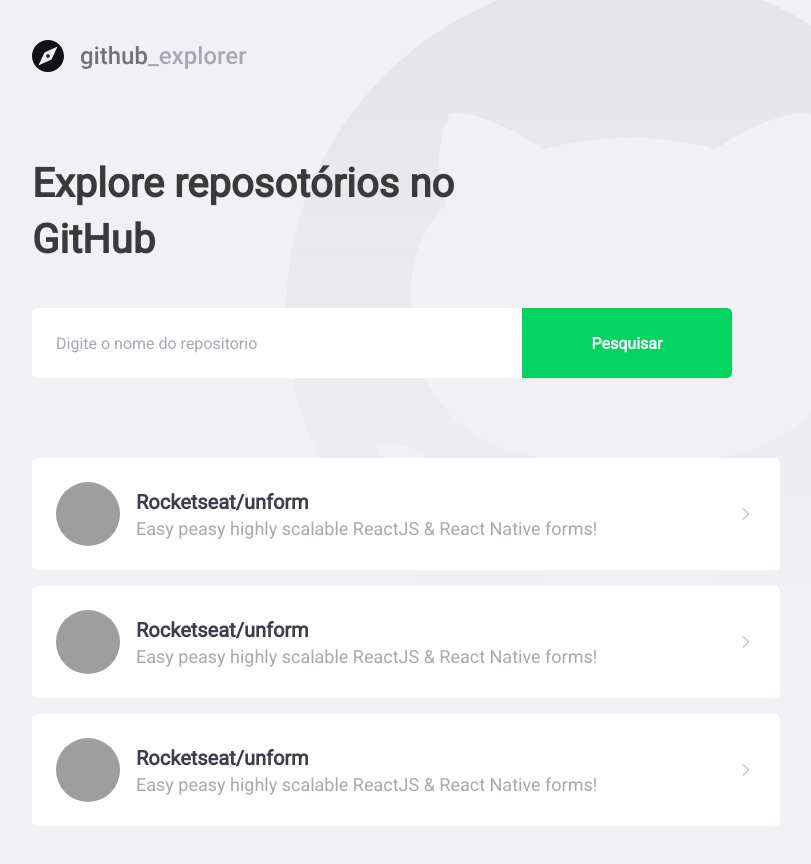
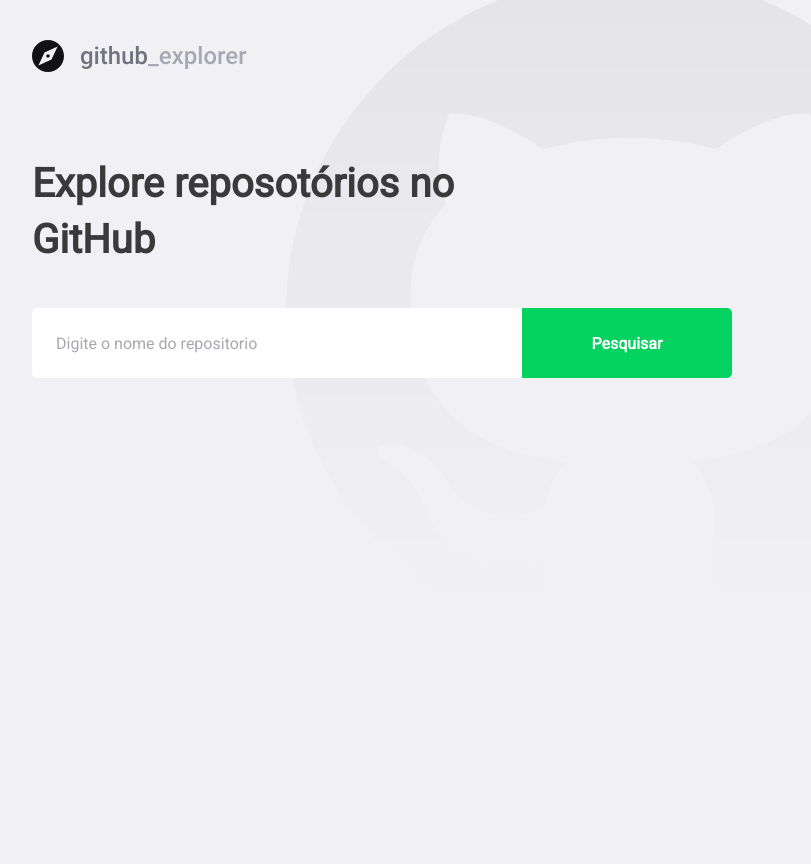
Before and after one commit to aragaoruan/repository-github-react-ts, a React (Create React App) app: page / in a window 1280 px wide. Shown: the whole page, without its empty margins (128-939 px from the left). After the commit the page ends 800 px from the top, so only its background shows below. Built offline with nearby package versions, Linux system fonts and the light colour scheme; grey boxes are pictures that could not be loaded.

Commit message:
feat: conectando com api

```diff
--- a/package.json
+++ b/package.json
@@ -10,6 +10,7 @@
     "@types/node": "^12.0.0",
     "@types/react": "^16.9.0",
     "@types/react-dom": "^16.9.0",
+    "axios": "^0.19.2",
     "polished": "^3.6.4",
     "react": "^16.13.1",
     "react-dom": "^16.13.1",
--- a/src/pages/Dashbord/index.tsx
+++ b/src/pages/Dashbord/index.tsx
@@ -1,59 +1,65 @@
-import React from 'react';
+import React, { useState, FormEvent } from 'react';
 import { FiChevronRight } from 'react-icons/fi';
+import api from '../../services/api';
 
 import logoImg from '../../assets/logo.svg';
 
 import { Title, Form, Repositories } from './styles';
 
+interface Repository {
+  full_name: string;
+  description: string;
+  owner: {
+    login: string;
+    avatar_url: string;
+  };
+}
 const Dashbord: React.FC = () => {
+  const [newRepo, setNewRepo] = useState('');
+  const [repositories, setRepositories] = useState<Repository[]>([]);
+
+  async function handleAddRepository(
+    event: FormEvent<HTMLFormElement>,
+  ): Promise<void> {
+    event.preventDefault();
+
+    const response = await api.get<Repository>(`repos/${newRepo}`);
+
+    const repository = response.data;
+
+    setRepositories([...repositories, repository]);
+    setNewRepo('');
+  }
+
   return (
     <>
       <img src={logoImg} alt="GitHub Explorer" />
       <Title>Explore reposotórios no GitHub</Title>
 
-      <Form>
-        <input placeholder="Digite o nome do repositorio" />
+      <Form onSubmit={handleAddRepository}>
+        <input
+          value={newRepo}
+          onChange={(e) => setNewRepo(e.target.value)}
+          placeholder="Digite o nome do repositorio"
+        />
         <button type="submit">Pesquisar</button>
       </Form>
 
       <Repositories>
-        <a href="*">
+        {repositories.map((reposiroty) => (
+          <a key={reposiroty.full_name} href="*">
             <img
-            src="https://avatars2.githubusercontent.com/u/16023843?s=460&u=9fda30f3a9d504cf35135b8c26f47f5bca750eee&v=4"
-            alt="Ruan"
+              src={reposiroty.owner.avatar_url}
+              alt={reposiroty.owner.login}
             />
             <div>
-            <strong>Rocketseat/unform</strong>
-            <p>Easy peasy highly scalable ReactJS & React Native forms! </p>
+              <strong>{reposiroty.full_name}</strong>
+              <p>{reposiroty.description}</p>
             </div>
 
             <FiChevronRight size={20} />
           </a>
-        <a href="*">
-          <img
-            src="https://avatars2.githubusercontent.com/u/16023843?s=460&u=9fda30f3a9d504cf35135b8c26f47f5bca750eee&v=4"
-            alt="Ruan"
-          />
-          <div>
-            <strong>Rocketseat/unform</strong>
-            <p>Easy peasy highly scalable ReactJS & React Native forms! </p>
-          </div>
-
-          <FiChevronRight size={20} />
-        </a>
-        <a href="*">
-          <img
-            src="https://avatars2.githubusercontent.com/u/16023843?s=460&u=9fda30f3a9d504cf35135b8c26f47f5bca750eee&v=4"
-            alt="Ruan"
-          />
-
-          <div>
-            <strong>Rocketseat/unform</strong>
-            <p>Easy peasy highly scalable ReactJS & React Native forms! </p>
-          </div>
-
-          <FiChevronRight size={20} />
-        </a>
+        ))}
       </Repositories>
     </>
   );
--- a/src/pages/Dashbord/styles.ts
+++ b/src/pages/Dashbord/styles.ts
@@ -75,7 +75,8 @@
     }
 
     div {
-      margin-left: 16px;
+      margin: 0 16px;
+      flex: 1;
 
       strong {
         font-size: 20px;
--- /dev/null
+++ b/src/services/api.ts
@@ -0,0 +1,7 @@
+import axios from 'axios';
+
+const api = axios.create({
+  baseURL: 'https://api.github.com',
+});
+
+export default api;
```
Also changed, not shown: .eslintrc.json, 1 other file (tests, documents, lock files or other folders). Lines whose indentation alone changed are shown as unchanged.
